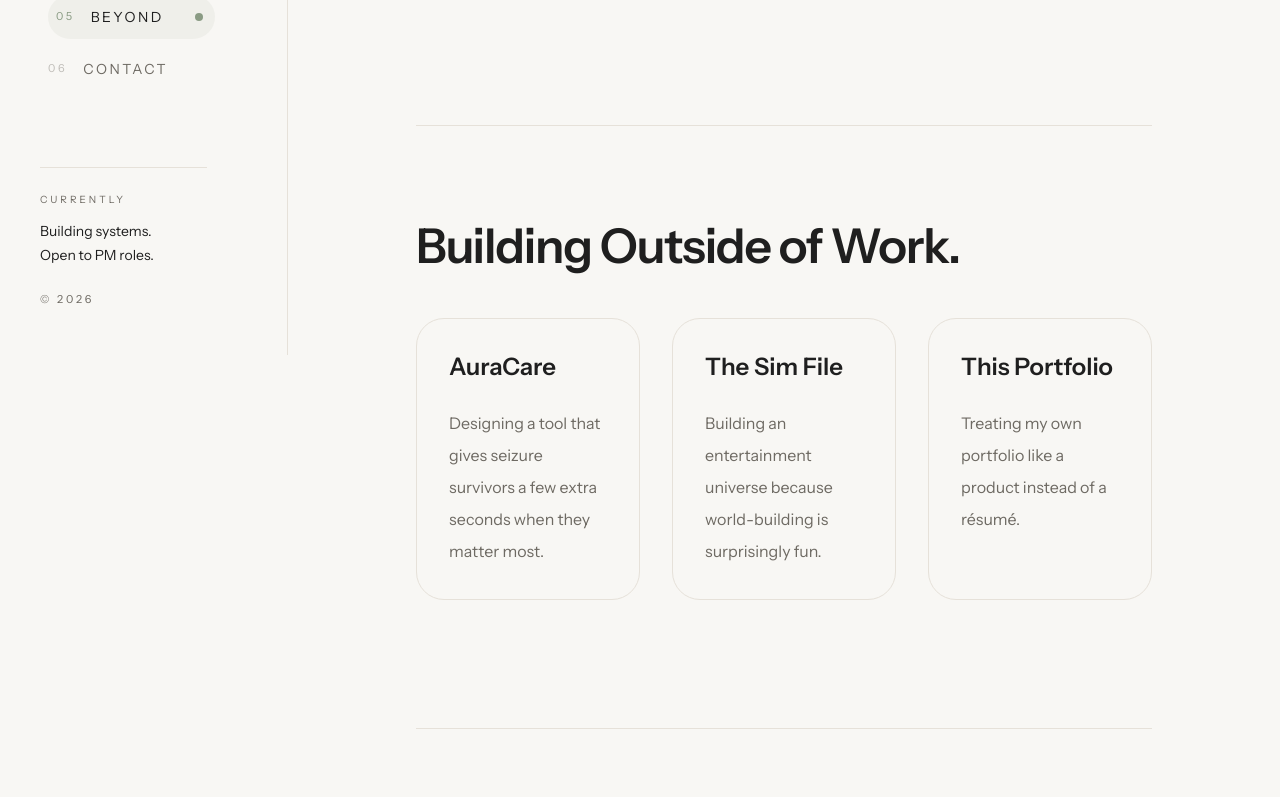
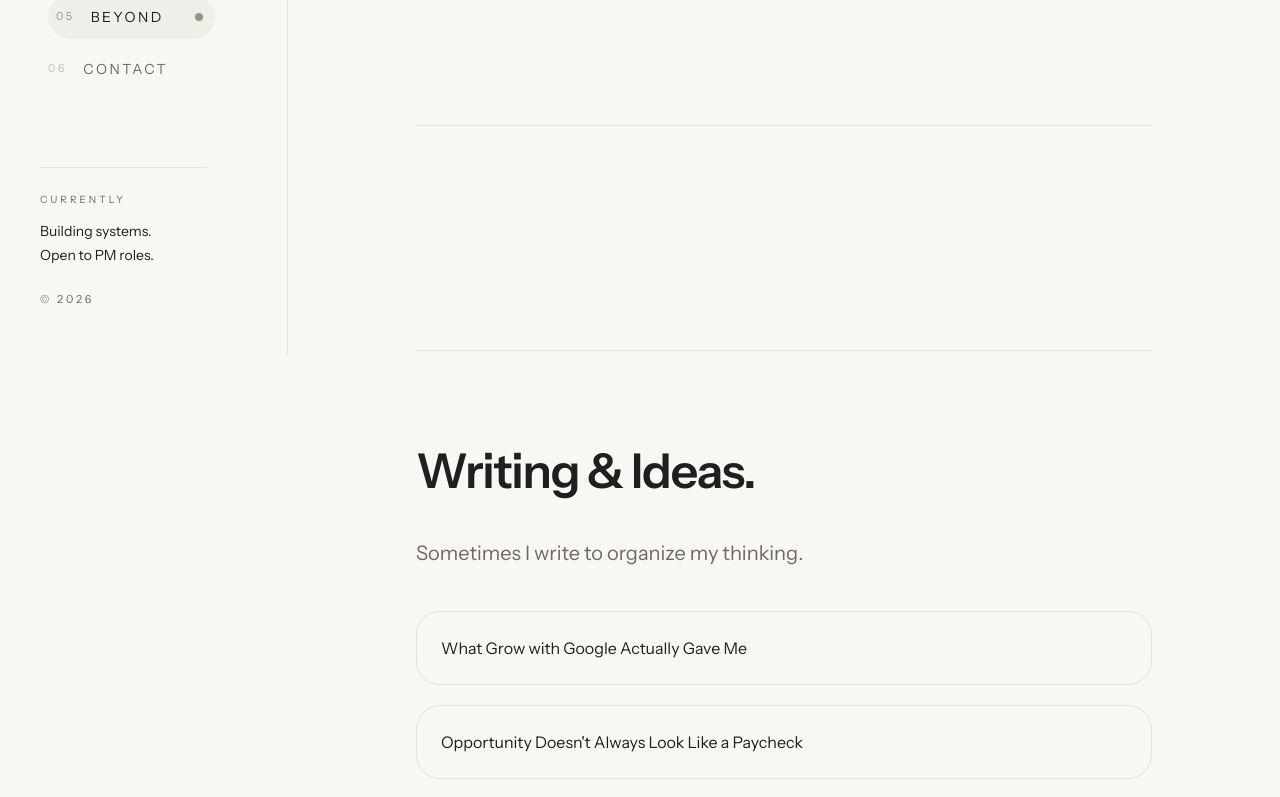
Before and after one commit to tanztylr/Tanza-Portfolio, a Next.js app: page /beyond in a window 1280 px wide. Shown: the part 445-1242 px from the top of the page. Built offline with nearby package versions, Linux system fonts and the light colour scheme.

Commit message:
Fix LEGO gallery images

```diff
--- a/app/about/page.tsx
+++ b/app/about/page.tsx
@@ -6,11 +6,11 @@
 export default function AboutPage() {
   const legoPhotos = [
   {
-    src: "/images/lego/adidas-event.jpg",
-    alt: "Tanza holding an Adidas LEGO build",
-    title: "LEGO Build Night",
-    caption: "Adidas Superstar Build • Atlanta, Georgia",
-  },
+  src: "/images/lego/lego-adidas-finished.jpg",
+  alt: "Tanza holding an Adidas LEGO build",
+  title: "LEGO Build Night",
+  caption: "Adidas Superstar Build • Atlanta, Georgia",
+},
   {
     src: "/images/lego/adidas-build.jpg",
     alt: "Building the Adidas shoe",
--- a/app/beyond/page.tsx
+++ b/app/beyond/page.tsx
@@ -57,54 +57,7 @@
 
               <section className="mt-32 border-t border-[color:var(--border)] pt-24">
 
-                <h2 className="text-5xl font-semibold tracking-tight">
-                  Building Outside of Work.
-                </h2>
-
-                <div className="mt-12 grid gap-8 md:grid-cols-3">
-
-                  <div className="rounded-[28px] border border-[color:var(--border)] p-8">
-
-                    <h3 className="text-2xl font-semibold">
-                      AuraCare
-                    </h3>
-
-                    <p className="mt-6 leading-8 text-[color:var(--muted)]">
-                      Designing a tool that gives seizure survivors a few extra
-                      seconds when they matter most.
-                    </p>
-
-                  </div>
-
-                  <div className="rounded-[28px] border border-[color:var(--border)] p-8">
-
-                    <h3 className="text-2xl font-semibold">
-                      The Sim File
-                    </h3>
-
-                    <p className="mt-6 leading-8 text-[color:var(--muted)]">
-                      Building an entertainment universe because world-building
-                      is surprisingly fun.
-                    </p>
-
-                  </div>
-
-                  <div className="rounded-[28px] border border-[color:var(--border)] p-8">
-
-                    <h3 className="text-2xl font-semibold">
-                      This Portfolio
-                    </h3>
-
-                    <p className="mt-6 leading-8 text-[color:var(--muted)]">
-                      Treating my own portfolio like a product instead of a
-                      résumé.
-                    </p>
-
-                  </div>
-
-                </div>
-
-              </section>
+               </section>
 
             </FadeIn>
 
--- a/app/components/PhotoStack.tsx
+++ b/app/components/PhotoStack.tsx
@@ -21,14 +21,11 @@
     <div>
       {/* Main Image */}
       <div className="overflow-hidden rounded-3xl border border-[color:var(--border)]">
-        <Image
-          src={photos[activePhoto].src}
-          alt={photos[activePhoto].alt}
-          width={900}
-          height={700}
-          className="h-auto w-full object-cover transition duration-500 hover:scale-[1.02]"
-          priority
-        />
+        <img
+  src={photos[activePhoto].src}
+  alt={photos[activePhoto].alt}
+  className="h-auto w-full rounded-3xl object-cover"
+/>
       </div>
 
       {/* Caption */}
@@ -55,6 +52,7 @@
             }`}
           >
             <Image
+  unoptimized
               src={photo.src}
               alt={photo.alt}
               width={90}
```
Also changed, not shown: public/images/lego/lego-adidas-finished.jpg (renamed from public/images/lego/lego adidas finished.jpg).
